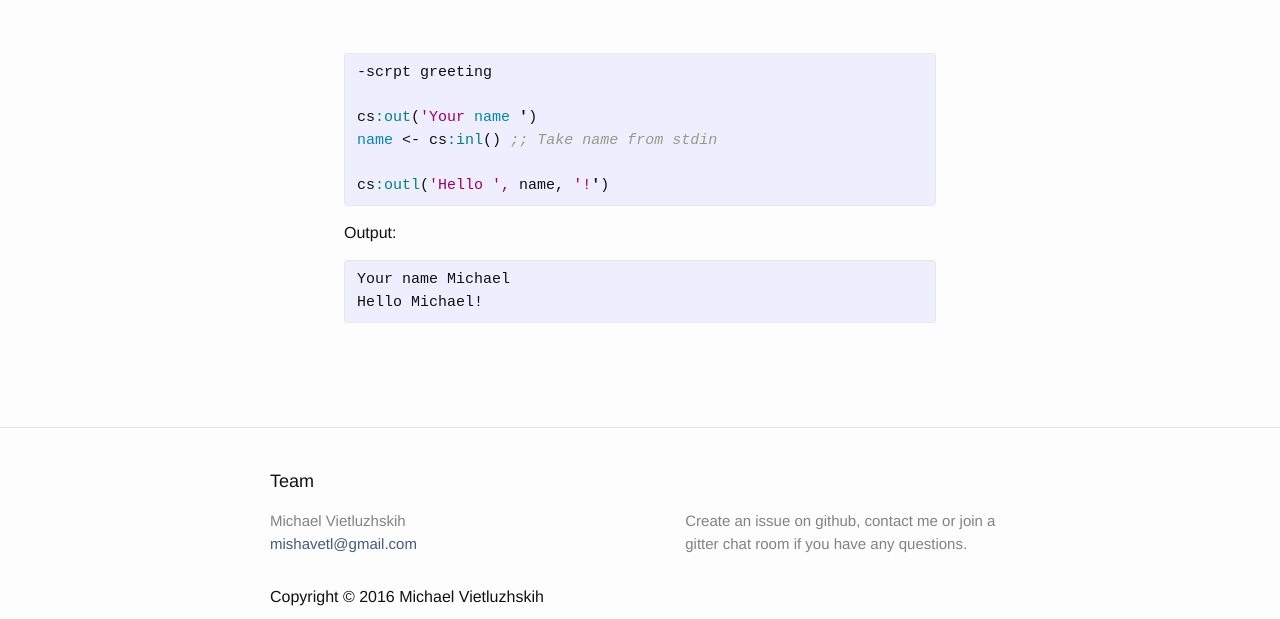
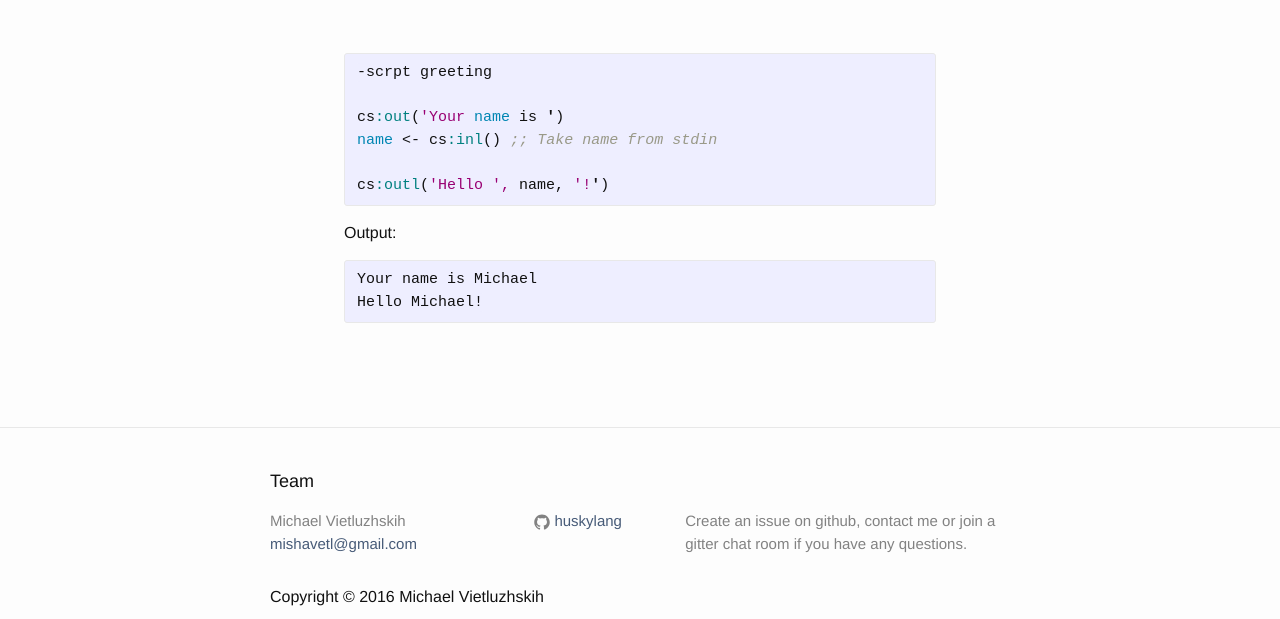
Before and after one commit to huskylang/huskylang.github.io, a Jekyll site: the page built from index.html, in a window 1280 px wide. Shown: the part 299-918 px from the top of the page. Built offline with Jekyll 4.4.1, drawn with Linux system fonts in a browser that asks for light colours.

```diff
--- a/_config.yml
+++ b/_config.yml
@@ -17,14 +17,14 @@ example_script: >
     -scrpt greeting
 
 
-    cs:out('Your name ')
+    cs:out('Your name is ')
 
     name <- cs:inl() ;; Take name from stdin
 
 
     cs:outl('Hello ', name, '!')
 example_script_out: >
-    Your name Michael
+    Your name is Michael
 
     Hello Michael!
 
--- a/_includes/footer.html
+++ b/_includes/footer.html
@@ -14,9 +14,9 @@
 
       <div class="footer-col footer-col-2">
         <ul class="social-media-list">
-          {% if site.github_reponame %}
+          {% if site.github_username %}
             <li>
-              {% include icon-github.html username=site.github_reponame %}
+              {% include icon-github.html username=site.github_username %}
             </li>
           {% endif %}
 
```
Also changed, not shown: _quickstart_parts/installation.md (+1 -0 lines), _stdlibdoc_modules/cs.md (+1 -0 lines), _stdlibdoc_modules/math.md (added, +13 -0 lines), Gemfile.lock.
